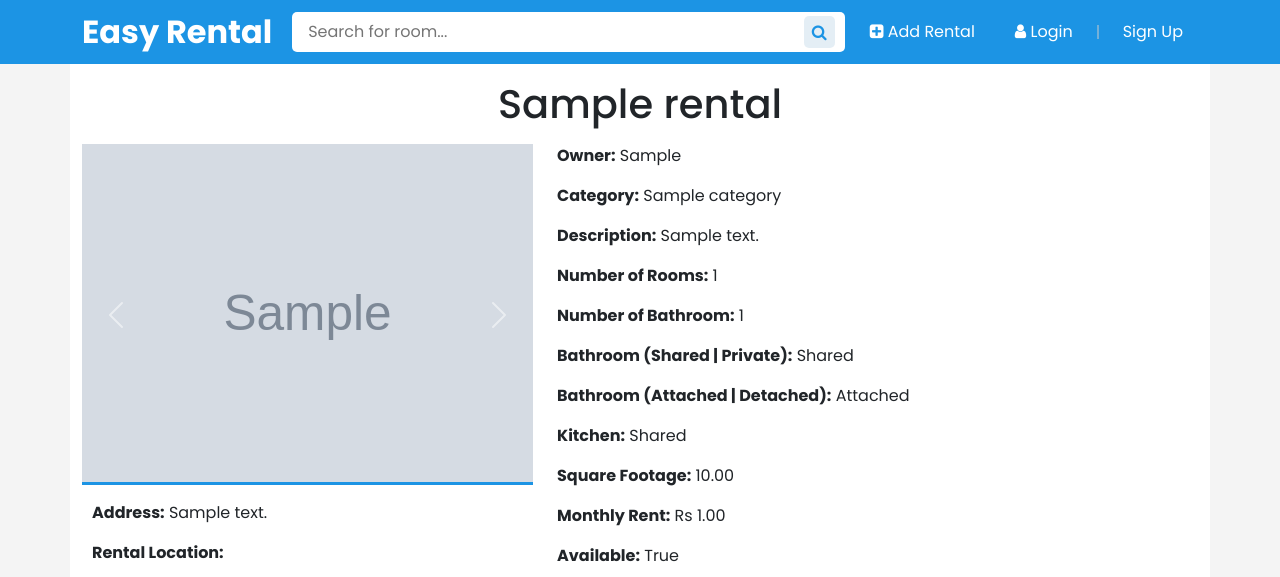
After one commit to tenzi1/RentalSite, a Django app: page /rental_detail/1/ in a window 1280 px wide. The commit adds this page. Shown: the top 577 px of the page. Run offline with Django 5.2, Linux system fonts and the light colour scheme; tables that the repository leaves empty hold one stand-in row (values such as "Sample post"); grey boxes marked "Sample" are stand-in pictures; parts of the project's set-up code (start-up, migrations or seed data) failed here and were passed over; some libraries are stand-ins or nearby versions.

Commit message:
feat: Add Rental detail page

```diff
--- a/rentals/urls.py
+++ b/rentals/urls.py
@@ -1,10 +1,15 @@
 from django.urls import path
 
-from .views import HomePageView, CreateRentalView, upload_rental_image
+from .views import HomePageView, CreateRentalView, RentalDetailView, upload_rental_image
 
 urlpatterns = [
     path("", HomePageView.as_view(), name="home"),
     path("add_rental/", CreateRentalView.as_view(), name="create-rental"),
+    path(
+        "rental_detail/<int:rental_id>/",
+        RentalDetailView.as_view(),
+        name="rental-detail",
+    ),
     path(
         "upload_rental_image/<int:rental_id>/",
         upload_rental_image,
--- a/rentals/views.py
+++ b/rentals/views.py
@@ -1,3 +1,4 @@
+from django.db.models.query import QuerySet
 from django.shortcuts import render, redirect, get_object_or_404
 from django.views import generic
 from django.views.generic import TemplateView
@@ -12,6 +13,36 @@ from .models import Rental, RentalImage, RentalLocation
 
 class HomePageView(TemplateView):
     template_name = "home.html"
+
+
+class RentalDetailView(generic.DetailView):
+    model = Rental
+    template_name = "rental_detail.html"
+    pk_url_kwarg = "rental_id"
+
+    def get_queryset(self):
+        return (
+            self.model.objects.select_related("owner", "category", "location")
+            .prefetch_related("rental_images")
+            .only(
+                "owner__first_name",
+                "owner__last_name",
+                "category__name",
+                "location",
+                "title",
+                "description",
+                "num_bedrooms",
+                "num_bathrooms",
+                "is_bathroom_shared",
+                "has_attached_bathroom",
+                "is_kitchen_shared",
+                "square_footage",
+                "monthly_rent",
+                "available_for_rent",
+                "date_added",
+                "is_featured",
+            )
+        )
 
 
 class CreateRentalView(generic.CreateView):
--- a/static/css/base.css
+++ b/static/css/base.css
@@ -15,27 +15,22 @@ body {
 
 .body-container {
     display: flex;
-    height: 100vh;
+    height: 100%;
 }
 
 .sidebar,
 .main {
     flex: 1 auto;
     /* padding: 2rem 3rem; */
-    overflow-y: scroll;
+    /* overflow-y: scroll; */
 }
 
 .sidebar {
-    /* background-color: navy; */
-    /* border-right: 1px solid grey; */
     max-width: 30%;
     min-width: 30%;
     background-color: white;
     scrollbar-width: none;
     box-shadow: 1px 0px 2px -1px rgba(0, 0, 0, 0.5);
-    /* box-shadow: 2px 0 2px -2px rgb(70, 69, 69); */
-    /* margin-right: 4px; */
-
 }
 
 
@@ -59,13 +54,9 @@ body {
 
 .filter-header,
 .main-header {
-    /* padding: 10px 15px; */
     box-shadow: 0px 3px 2px -2px rgba(0, 0, 0, 0.3);
     background-color: white;
-    /* margin-bottom: 10px; */
     font-size: 16px;
-    /* margin: 10px 10px 0 10px; */
-    /* box-shadow: 0 2px 0px rgba(0, 0, 0, 0.1); */
 }
 
 .category-header {
@@ -89,6 +80,7 @@ body {
     margin-left: 1px;
     background-color: white;
     min-width: 65%;
+    overflow-y: scroll;
     /* padding-left: 20px; */
     /* box-shadow: -2px 0 5px rgb(27, 26, 26); */
 }
@@ -124,22 +116,18 @@ body {
 }
 
 .main-body {
-    padding: 10px 15px;
-    margin-bottom: 20px;
+    margin-bottom: 100px;
+    overflow-y: scroll;
 }
 
-.rental-card {
+/* .rental-card {
     display: flex;
-    /* flex-direction: column; */
-    /* align-items: center; */
     border: 1px solid rgba(0, 0, 0, 0.2);
     border-radius: 5px;
     overflow: hidden;
     padding: 10px;
     margin-bottom: 15px;
-    /* width: 300px; */
-    /* Adjust based on your design */
-}
+} */
 
 .main-image {
     /* width: 100%; */
@@ -241,7 +229,7 @@ body {
 
 .filter-form,
 .main-body {
-    height: 100vh;
+    height: 100%;
     /* padding: 0px 10px; */
 }
 
@@ -347,6 +335,7 @@ input:focus {
     background-color: rgba(215, 230, 240, 0.664);
     font-size: 16px;
     color: #3d3b3b;
+    cursor: pointer;
 }
 
 .filter-btn:hover {
@@ -379,6 +368,20 @@ input:focus {
 }
 
 
+a {
+    text-decoration: none;
+    color: rgb(33, 37, 41);
+}
+
+.detail-btn {
+    padding: 10px 20px;
+    border: none;
+    border-radius: 5px;
+    background-color: rgba(215, 230, 240, 0.664);
+    font-size: 16px;
+    color: #3d3b3b;
+    margin-bottom: 8px;
+}
 
 /*
 .slider {
--- a/templates/home.html
+++ b/templates/home.html
@@ -94,7 +94,8 @@
             </div>
         </div>
 
-        <div class="main-body">
+        <div class="main-body p-3">
+
 
         </div>
     </main>
--- /dev/null
+++ b/templates/rental_detail.html
@@ -0,0 +1,106 @@
+{% extends '_base.html' %}
+
+{% block content %}
+<link rel="stylesheet" href="https://unpkg.com/leaflet/dist/leaflet.css" />
+
+<style>
+    body {
+        overflow: auto;
+    }
+
+    .wrapper {
+        background-color: white;
+        margin-bottom: 30px;
+        min-height: 90vh;
+    }
+
+    #mapid {
+        height: 400px;
+        width: 100%;
+        z-index: 0;
+    }
+</style>
+<script src="https://unpkg.com/leaflet/dist/leaflet.js"></script>
+
+<div class="container">
+    <div class="wrapper row">
+        <h1 class="text-center my-3">{{ rental.title }}</h1>
+
+        <div class="col-md-5">
+            <div id="carouselExampleFade" class="carousel slide carousel-fade" data-bs-ride="carousel">
+                <div class="carousel-inner">
+                    {% for image in rental.rental_images.all %}
+
+                    <div class="carousel-item {% if forloop.first %}active{% endif %}">
+                        <img src="{{ image.image_url}}" class="d-block w-100" alt="...">
+                    </div>
+                    {% endfor %}
+
+                </div>
+                <button class="carousel-control-prev" type="button" data-bs-target="#carouselExampleFade"
+                    data-bs-slide="prev">
+                    <span class="carousel-control-prev-icon" aria-hidden="true"></span>
+                    <span class="visually-hidden">Previous</span>
+                </button>
+                <button class="carousel-control-next" type="button" data-bs-target="#carouselExampleFade"
+                    data-bs-slide="next">
+                    <span class="carousel-control-next-icon" aria-hidden="true"></span>
+                    <span class="visually-hidden">Next</span>
+                </button>
+            </div>
+            <div class="location-container my-3">
+                <p><strong>Address:</strong> {{ rental.location.address }}</p>
+                <p><strong>Rental Location:</strong></p>
+                <div id="mapid"></div>
+
+            </div>
+        </div>
+        <div class="rental-detail col-md-6">
+            <p><strong>Owner:</strong> {{ rental.owner.first_name }}</p>
+            <p><strong>Category:</strong> {{ rental.category.name }}</p>
+            <p><strong>Description:</strong> {{ rental.description }}</p>
+            <p><strong>Number of Rooms:</strong> {{ rental.num_bedrooms }}</p>
+            <p><strong>Number of Bathroom:</strong> {{ rental.num_bathrooms }}</p>
+            {% if rental.is_bathroom_shared %}
+            <p><strong>Bathroom (Shared | Private):</strong> Shared</p>
+            {% else %}
+            <p><strong>Bathroom (Shared | Private):</strong> Private</p>
+            {% endif %}
+            {% if rental.has_attached_bathroom %}
+            <p><strong>Bathroom (Attached | Detached):</strong> Attached</p>
+            {% else %}
+            <p><strong>Bathroom (Attached | Detached):</strong> Detached</p>
+            {% endif %}
+            {% if rental.is_kitchen_shared %}
+            <p><strong>Kitchen:</strong> Shared</p>
+            {% else %}
+            <p><strong>Kitchen:</strong> Private</p>
+            {% endif %}
+            <p><strong>Square Footage:</strong> {{ rental.square_footage }}</p>
+            <p><strong>Monthly Rent:</strong> Rs {{ rental.monthly_rent }}</p>
+            <p><strong>Available:</strong> {{ rental.available_for_rent }}</p>
+            <p><strong>Featured:</strong> {{ rental.is_featured }}</p>
+
+            <div>
+                <input type="submit" class="filter-btn" value="Rent It">
+                <input type="submit" class="filter-btn" value="Add to Favourite">
+
+            </div>
+        </div>
+    </div>
+</div>
+
+<script>
+    let lat = "{{ rental.location.latitude }}"
+    let lng = "{{ rental.location.longitude}}"
+
+    var map = L.map('mapid').setView([lat, lng], 13); // Default location
+    L.tileLayer('https://{s}.tile.openstreetmap.org/{z}/{x}/{y}.png', {
+        attribution: '&copy; <a href="https://www.openstreetmap.org/copyright">OpenStreetMap</a> contributors'
+    }).addTo(map);
+    map.setZoom(19)
+    map.flyTo([lat, lng])
+    L.marker([lat, lng]).addTo(map)
+</script>
+
+{% endblock %}
```
Also changed, not shown: static/js/home.js (+127 -37 lines).
